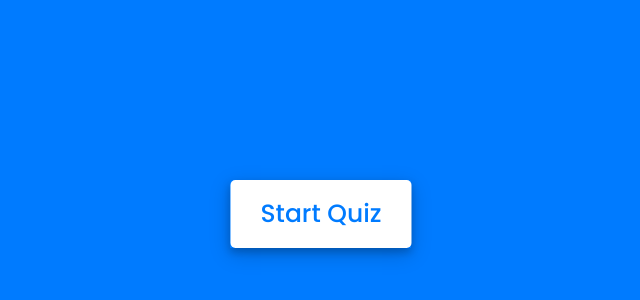
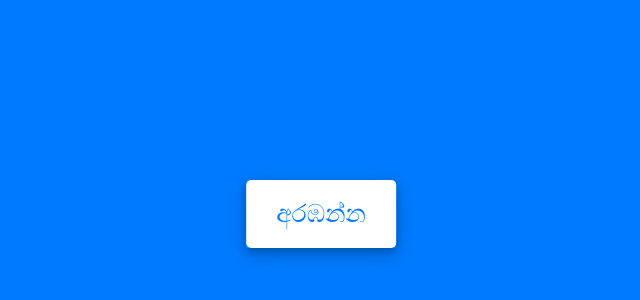
Before and after one commit to My-Personal-WebSite-KA/jsq, a plain HTML site: page index.html in a window 1280 px wide. Shown: the part 186-486 px from the top of the page, without its empty margins (319-959 px from the left). Drawn offline with Linux system fonts and the light colour scheme.

Commit message:
Update index.html

```diff
--- a/index.html
+++ b/index.html
@@ -11,7 +11,7 @@
 </head>
 <body>
     <!-- start Quiz button -->
-    <div class="start_btn"><button>Start Quiz</button></div>
+    <div class="start_btn"><button>අරඹන්න</button></div>
 
     <!-- Info Box -->
     <div class="info_box">
```
